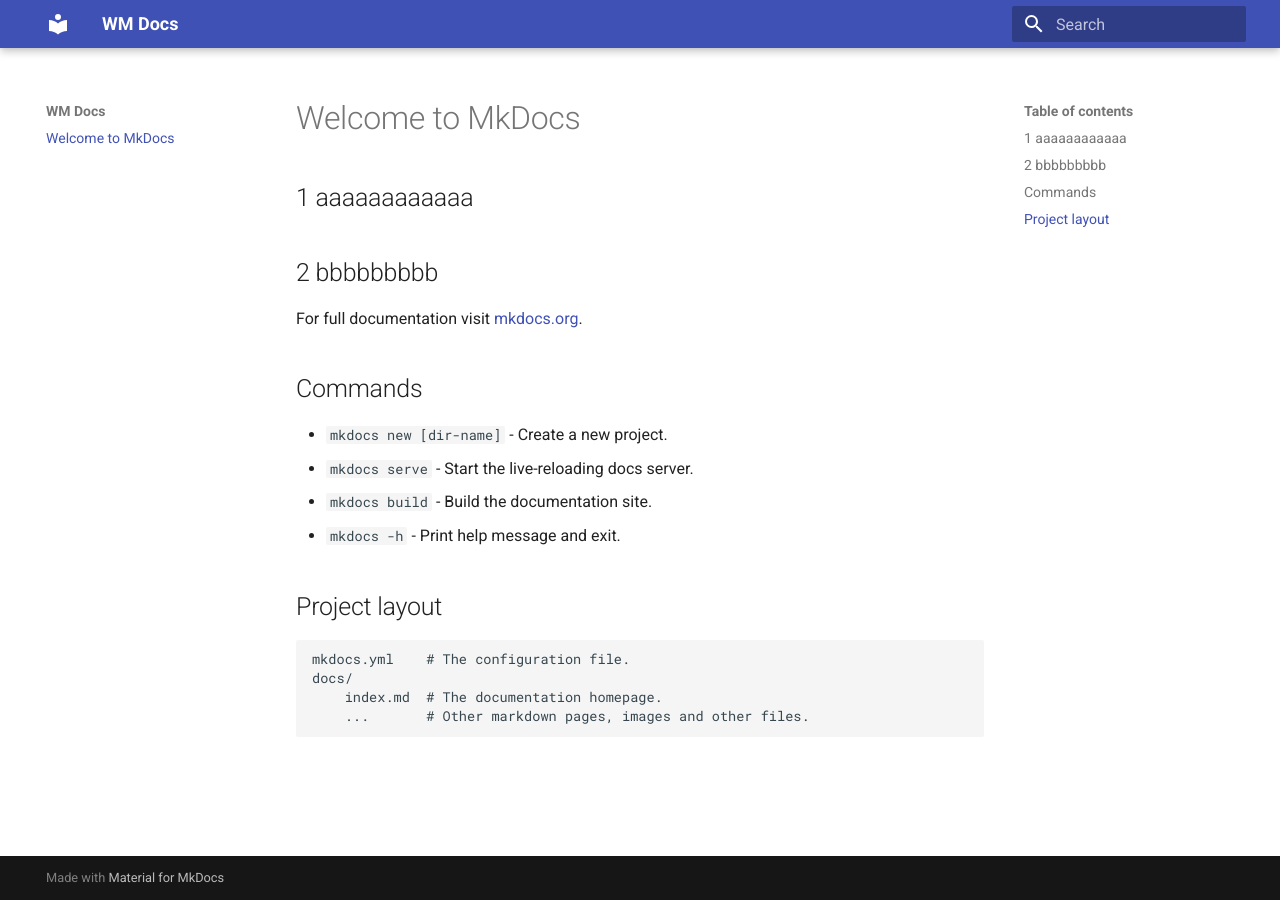
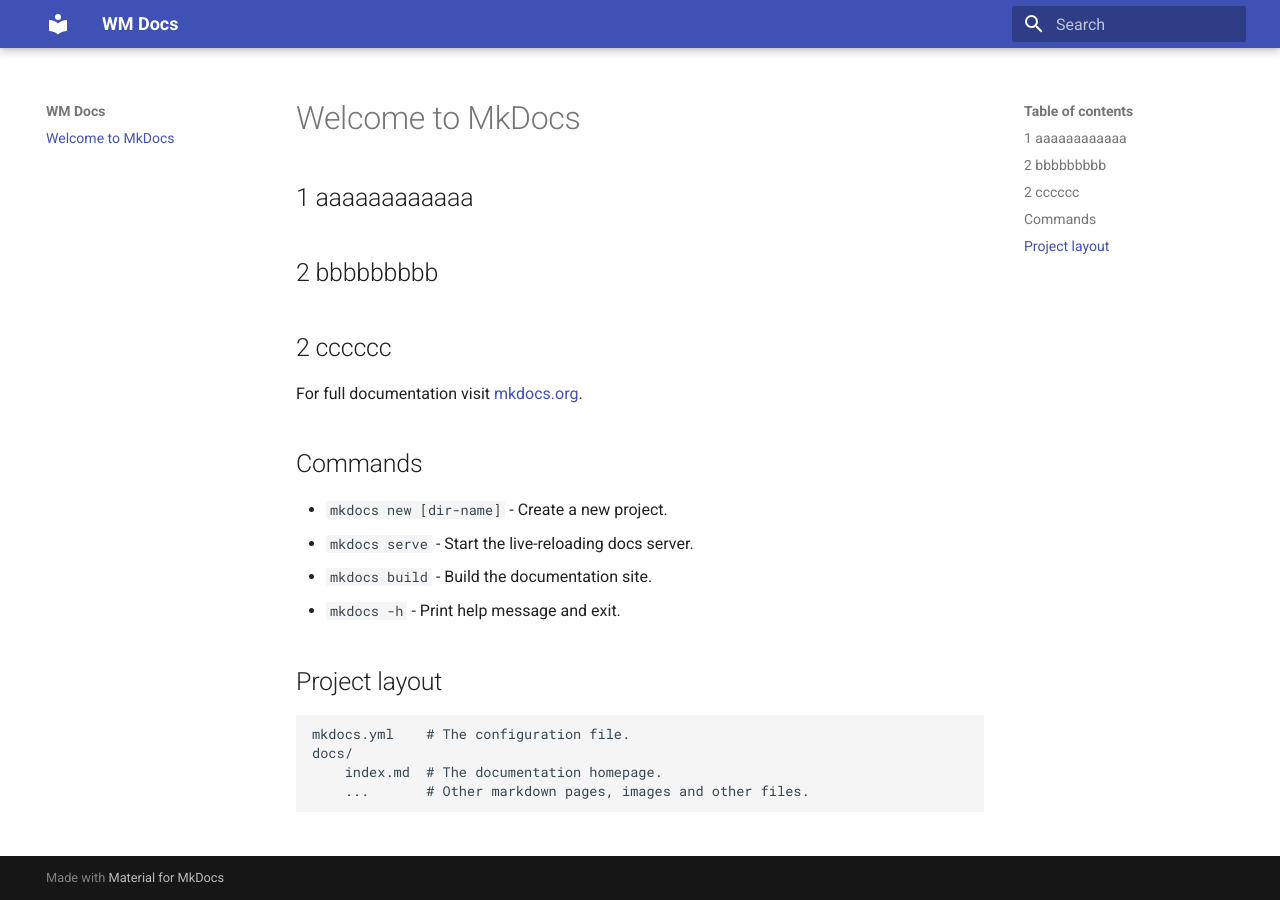
Before and after one commit to cyberfolk/wm-docs, an MkDocs documentation site: the page built from docs/index.md, in a window 1280 px wide. Built offline with MkDocs 1.6.1 and Material for MkDocs 9.7.7, drawn with Linux system fonts in a browser that asks for light colours.

Commit message:
[UPD] index

```diff
--- a/docs/index.md
+++ b/docs/index.md
@@ -3,6 +3,8 @@
 ## 1 aaaaaaaaaaaa
 
 ## 2 bbbbbbbbb
+
+## 2 cccccc
 
 For full documentation visit [mkdocs.org](https://www.mkdocs.org).
 
```
